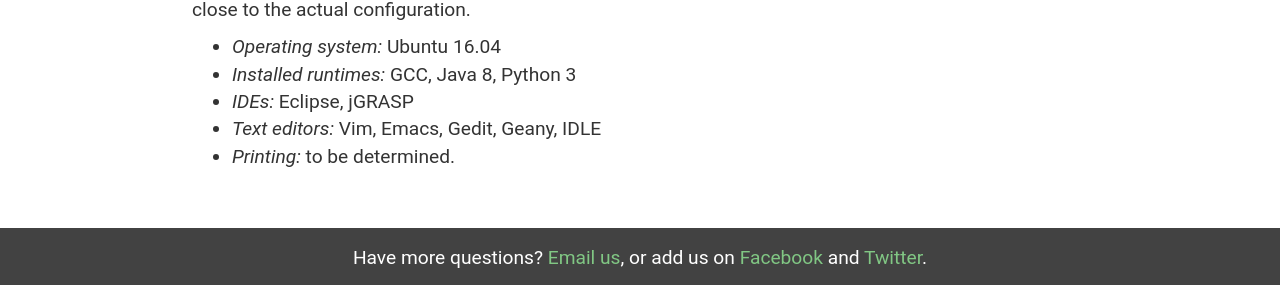
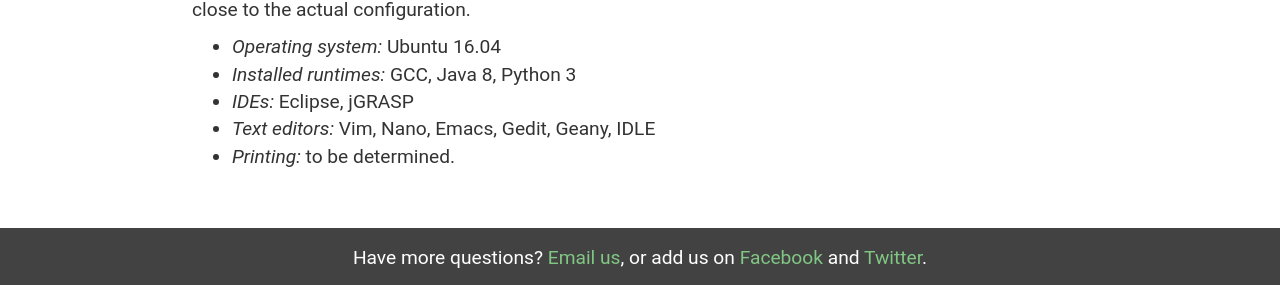
Before and after one commit to codeAligned/tjioi, a Jekyll site: the page built from faq.md, in a window 1280 px wide. Shown: the part 1625-1910 px from the top of the page. Built offline with Jekyll 4.4.1, drawn with Linux system fonts in a browser that asks for light colours.

Commit message:
add nano as editor

```diff
--- a/faq.md
+++ b/faq.md
@@ -47,5 +47,5 @@ This configuration is subject to change as we approach the competition, but this
 * *Operating system:* Ubuntu 16.04
 * *Installed runtimes:* GCC, Java 8, Python 3
 * *IDEs:* Eclipse, jGRASP
-* *Text editors:* Vim, Emacs, Gedit, Geany, IDLE
+* *Text editors:* Vim, Nano, Emacs, Gedit, Geany, IDLE
 * *Printing:* to be determined.
```
